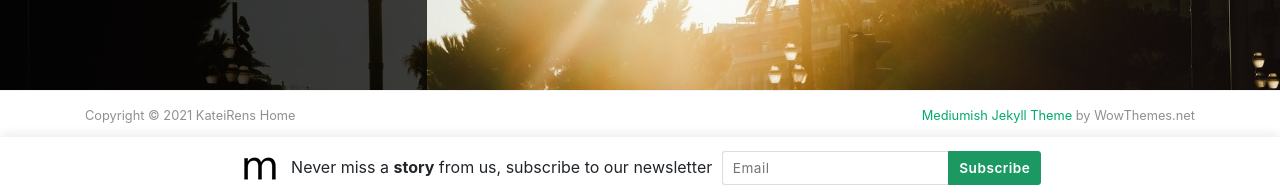
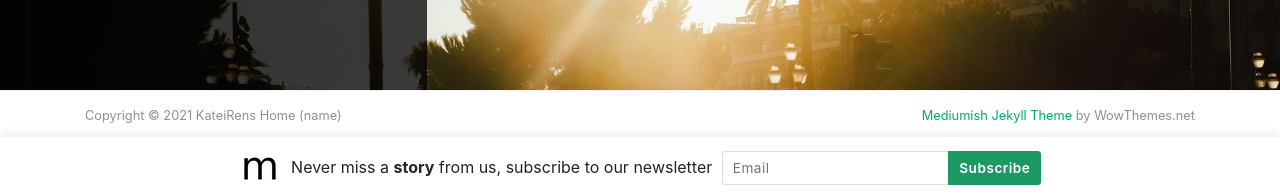
Before and after one commit to KateiRen/kateiren.github.io, a Jekyll site: the page built from index.html, in a window 1280 px wide and 900 px high, scrolled down 1540 px. Shown: the part 701-897 px from the top of the window. Built offline with Jekyll 4.4.1, drawn with Linux system fonts in a browser that asks for light colours; nearby versions of some CDN libraries; the list of posts is cut into pages by our own code; some of the changed text lies outside the part shown.

Commit message:
Update _config.yml

```diff
--- a/_config.yml
+++ b/_config.yml
@@ -1,6 +1,6 @@
 # Site
-name: "KateiRens Home"
-title: "KateiRens Home"
+name: "KateiRens Home (name)"
+title: "KateiRens Home (title)"
 description: "Jekyll template, Medium styled for KateiRen."
 logo: 'assets/images/logo.png'
 favicon: 'assets/images/logo.png'
```
